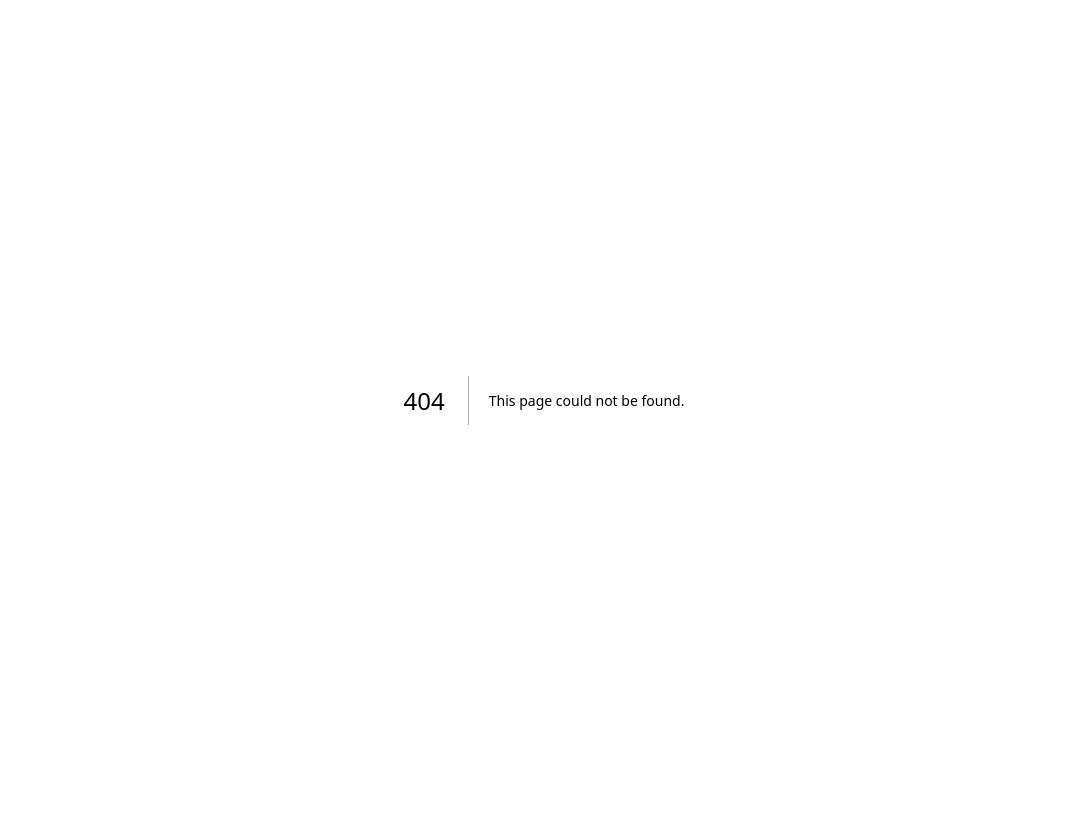
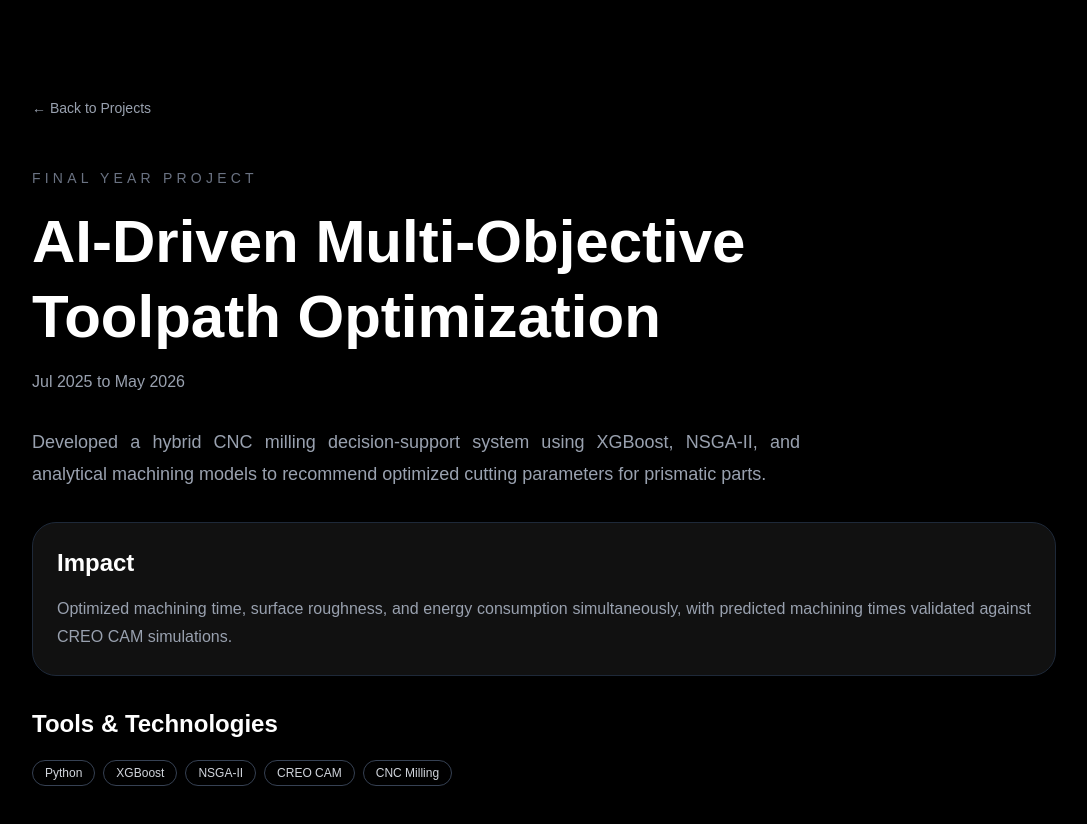
Before and after one commit to akifjanjua/akif-portfolio, a Next.js app: page /projects/ai-driven-cnc-optimization in a window 1280 px wide. Before the commit this address had no page. Shown: the top 824 px of the page, without its empty margins (96-1183 px from the left). Before the commit the page ends 800 px from the top, so only its background shows below. Built offline with nearby package versions, Linux system fonts and the light colour scheme.

Commit message:
Add project detail pages

```diff
--- a/src/app/page.js
+++ b/src/app/page.js
@@ -1,4 +1,7 @@
+"use client";
+import { useEffect, useState } from "react";
 import Image from "next/image";
+import Link from "next/link";
 import {
   projects,
   experiences,
@@ -19,6 +22,23 @@ import {
   FaCertificate,
 } from "react-icons/fa";
 export default function Home() {
+    const [scrollProgress, setScrollProgress] = useState(0);
+
+useEffect(() => {
+  const handleScroll = () => {
+    const progress = Math.min(window.scrollY / 160, 1);
+    setScrollProgress(progress);
+  };
+
+  handleScroll();
+  window.addEventListener("scroll", handleScroll);
+
+  return () => window.removeEventListener("scroll", handleScroll);
+}, []);
+
+const headerHeight = 68 + 82 * (1 - scrollProgress);
+const nameSize = 18 + 8 * (1 - scrollProgress);
+const navLift = 10 * (1 - scrollProgress);
   const icons = {
     email: <MdEmail />,
     whatsapp: <FaWhatsapp />,
@@ -36,13 +56,31 @@ export default function Home() {
       </div>
       {/* Navbar */}
       {/* Navbar */}
-<header className="fixed left-0 top-0 z-50 w-full border-b border-white/10 bg-black/70 backdrop-blur-xl">
-  <nav className="mx-auto flex max-w-6xl items-center justify-between px-6 py-4">
-    <a href="#" className="text-base font-semibold tracking-wide md:text-lg">
+<header
+  className="fixed left-0 top-0 z-50 w-full border-b border-white/10 backdrop-blur-xl"
+  style={{
+    height: `${headerHeight}px`,
+    backgroundColor: `rgba(0, 0, 0, ${0.58 + scrollProgress * 0.22})`,
+  }}
+>
+  <nav className="mx-auto flex h-full max-w-6xl items-center justify-between px-6">
+    <a
+      href="#"
+      className="font-semibold tracking-wide text-white"
+      style={{
+        fontSize: `${nameSize}px`,
+        lineHeight: "1",
+      }}
+    >
       Muhammad Akif Janjua
     </a>
 
-    <div className="hidden items-center gap-7 text-sm text-gray-400 md:flex">
+    <div
+      className="hidden items-center gap-7 text-sm text-gray-400 md:flex"
+      style={{
+        transform: `translateY(${navLift}px)`,
+      }}
+    >
       <a href="#about" className="transition hover:text-white">
   About
 </a>
@@ -63,6 +101,10 @@ export default function Home() {
   Skills
 </a>
 
+<a href="#certificates" className="transition hover:text-white">
+  Certifications
+</a>
+
 <a href="#contact" className="transition hover:text-white">
   Contact
 </a>
@@ -71,16 +113,12 @@ export default function Home() {
 </header>
       {/* Hero Section */}
 <section className="mx-auto flex min-h-screen max-w-6xl flex-col justify-center px-6 pt-28">
-  <p className="mb-5 text-sm uppercase tracking-[0.35em] text-gray-400">
-    Muhammad Akif Janjua
-  </p>
-
-  <h1 className="max-w-5xl text-4xl font-bold leading-[1.12] tracking-tight text-white md:text-5xl lg:text-5xl">
+  <h1 className="max-w-4xl text-4xl font-bold leading-[1.12] tracking-tight text-white md:text-5xl lg:text-5xl">
     Mechanical Engineering Graduate focused on manufacturing, robotics, CAD/CAM,
     and AI-driven solutions.
   </h1>
 
-  <p className="mt-7 max-w-[620px] text-base leading-[1.8] text-gray-400 md:text-lg">
+  <p className="copy-text mt-7 max-w-[620px] text-base leading-[1.8] text-gray-400 md:text-lg">
     A NUST Mechanical Engineering graduate with experience in CNC optimization,
     CREO CAM validation, robotics, project documentation, and industrial
     engineering workflows through internships at DEL/Descon Engineering Limited
@@ -248,20 +286,27 @@ export default function Home() {
 
        <div className="grid gap-6 md:grid-cols-3">
   {projects.map((project) => (
-            <div
+    <Link
       key={project.title}
-              className="rounded-3xl border border-gray-800 bg-white/5 p-6 transition hover:border-gray-500 hover:bg-white/10"
+      href={`/projects/${project.slug}`}
+      className="rounded-3xl border border-gray-800 bg-white/5 p-6 transition duration-300 hover:-translate-y-1 hover:border-gray-500 hover:bg-white/10"
     >
-              <p className="mb-4 text-sm text-gray-400">
-                {project.category}
+      <div className="mb-4 flex flex-col gap-1">
+        <p className="text-sm text-gray-400">{project.category}</p>
+        <p className="text-xs uppercase tracking-[0.2em] text-gray-500">
+          {project.duration}
+        </p>
+      </div>
+
+      <h3 className="text-2xl font-bold">{project.title}</h3>
+
+      <p className="copy-text mt-4 leading-7 text-gray-400">
+        {project.description}
       </p>
 
-              <h3 className="text-2xl font-bold">
-                {project.title}
-              </h3>
-
-              <p className="mt-4 leading-7 text-gray-400">
-                {project.description}
+      <p className="copy-text mt-4 rounded-2xl border border-gray-800 bg-black/40 p-4 text-sm leading-6 text-gray-300">
+        <span className="font-semibold text-white">Impact: </span>
+        {project.impact}
       </p>
 
       <div className="mt-6 flex flex-wrap gap-2">
@@ -274,7 +319,11 @@ export default function Home() {
           </span>
         ))}
       </div>
-            </div>
+
+      <p className="mt-6 text-sm font-semibold text-white">
+        View Project →
+      </p>
+    </Link>
   ))}
 </div>
       </section>
@@ -358,7 +407,7 @@ export default function Home() {
 <section id="certificates" className="mx-auto max-w-6xl scroll-mt-24 px-6 py-24">
   <div className="mb-12">
     <p className="mb-4 text-sm uppercase tracking-[0.3em] text-gray-400">
-      Certificates
+      Certifications
     </p>
 
     <h2 className="text-4xl font-bold md:text-5xl">
--- /dev/null
+++ b/src/app/projects/[slug]/page.js
@@ -0,0 +1,63 @@
+import Link from "next/link";
+import { notFound } from "next/navigation";
+import { projects } from "@/data/portfolioData";
+
+export default async function ProjectPage({ params }) {
+  const { slug } = await params;
+
+  const project = projects.find((item) => item.slug === slug);
+
+  if (!project) {
+    notFound();
+  }
+
+  return (
+    <main className="min-h-screen bg-black px-6 py-24 text-white">
+      <section className="mx-auto max-w-5xl">
+        <Link
+          href="/#projects"
+          className="text-sm font-medium text-gray-400 transition hover:text-white"
+        >
+          ← Back to Projects
+        </Link>
+
+        <p className="mt-12 text-sm uppercase tracking-[0.3em] text-gray-500">
+          {project.category}
+        </p>
+
+        <h1 className="mt-4 max-w-4xl text-4xl font-bold leading-tight md:text-6xl">
+          {project.title}
+        </h1>
+
+        <p className="mt-4 text-gray-400">{project.duration}</p>
+
+        <p className="copy-text mt-8 max-w-3xl text-lg leading-8 text-gray-400">
+          {project.description}
+        </p>
+
+        <div className="mt-8 rounded-3xl border border-gray-800 bg-[#111111] p-6">
+          <h2 className="text-2xl font-bold">Impact</h2>
+
+          <p className="copy-text mt-4 leading-7 text-gray-400">
+            {project.impact}
+          </p>
+        </div>
+
+        <div className="mt-8">
+          <h2 className="text-2xl font-bold">Tools & Technologies</h2>
+
+          <div className="mt-5 flex flex-wrap gap-2">
+            {project.tools.map((tool) => (
+              <span
+                key={tool}
+                className="rounded-full border border-gray-700 px-3 py-1 text-xs text-gray-300"
+              >
+                {tool}
+              </span>
+            ))}
+          </div>
+        </div>
+      </section>
+    </main>
+  );
+}
--- a/src/data/portfolioData.js
+++ b/src/data/portfolioData.js
@@ -1,24 +1,36 @@
 export const projects = [
   {
-    title: "AI-Driven CNC Optimization",
+    title: "AI-Driven Multi-Objective Toolpath Optimization",
+    slug: "ai-driven-cnc-optimization",
     category: "Final Year Project",
+    duration: "Jul 2025 to May 2026",
     description:
-      "Developed an intelligent decision-support system for CNC milling that recommends optimal cutting parameters using machine learning and multi-objective optimization.",
-    tools: ["Python", "XGBoost", "NSGA-II", "CNC Milling"],
+      "Developed a hybrid CNC milling decision-support system using XGBoost, NSGA-II, and analytical machining models to recommend optimized cutting parameters for prismatic parts.",
+    impact:
+      "Optimized machining time, surface roughness, and energy consumption simultaneously, with predicted machining times validated against CREO CAM simulations.",
+    tools: ["Python", "XGBoost", "NSGA-II", "CREO CAM", "CNC Milling"],
   },
   {
-    title: "Hand Gesture Controlled Car",
-    category: "Robotics Project",
+    title: "Electric Human Powered Vehicle",
+    slug: "electric-human-powered-vehicle",
+    category: "Mechanical Design Project",
+    duration: "Jan 2025 to Jun 2025",
     description:
-      "Built a gesture-controlled robotic car using ESP32 modules, MPU6050 sensor, motor drivers, and wireless communication for real-time movement control.",
-    tools: ["ESP32", "MPU6050", "Arduino IDE", "Embedded Systems"],
+      "Designed and developed an Electric Human Powered Vehicle by integrating mechanical design with an electric-assist system to improve mobility and efficiency.",
+    impact:
+      "Combined drivetrain layout, structural geometry, and battery-motor synchronization to support smoother power delivery and improved ride control.",
+    tools: ["Mechanical Design", "Drivetrain", "Battery-Motor System", "Vehicle Design"],
   },
   {
-    title: "CAD & Mechanical Design Projects",
-    category: "Design Portfolio",
+    title: "Hand-Gesture Controlled Car",
+    slug: "hand-gesture-controlled-car",
+    category: "Robotics Project",
+    duration: "Sep 2024 to Jan 2025",
     description:
-      "Created mechanical models and design concepts using CAD tools, focusing on engineering design, visualization, and practical mechanical systems.",
-    tools: ["SolidWorks", "CAD", "Mechanical Design"],
+      "Developed a gesture-controlled car using ESP32 and MPU6050 to enable real-time multi-directional movement through hand-motion inputs.",
+    impact:
+      "Implemented motion-detection logic in C++ that allowed the vehicle to stop automatically when gestures stopped, improving control and safety.",
+    tools: ["ESP32", "MPU6050", "C++", "Arduino IDE", "Robotics"],
   },
 ];
 export const experiences = [
```
Lines whose indentation alone changed are shown as unchanged.
